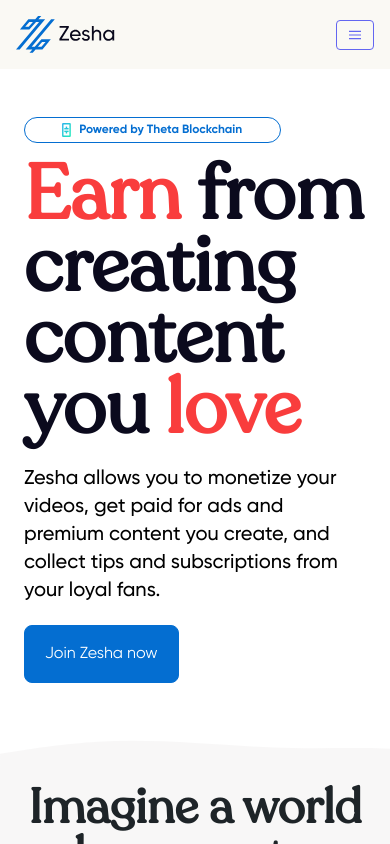
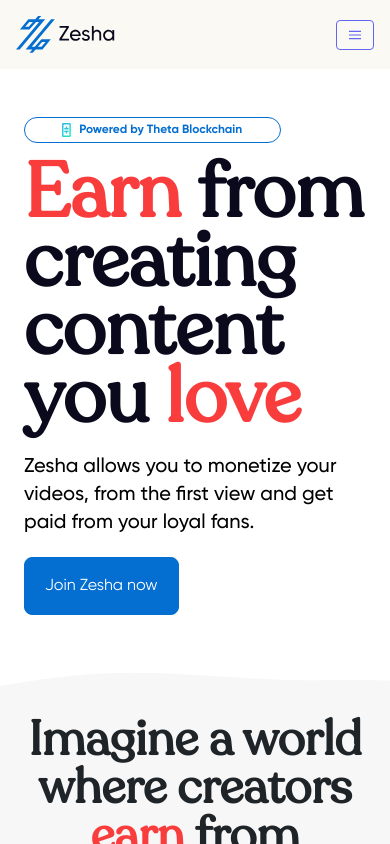
Before and after one commit to Zesha-io/zesha.io-frontend, a Next.js app: page /creators in a window 390 px wide. Shown: the top 844 px of the page. Built offline with nearby package versions, Linux system fonts and the light colour scheme.

Commit message:
Mobile responsiveness fix

```diff
--- a/src/app/creators/page.js
+++ b/src/app/creators/page.js
@@ -41,7 +41,7 @@
                                 </div>
 
                                 <div>
-                                    <h1 className="text-[76px] font-bold font-['Recoleta'] text-[#0B0A1D] leading-[71.36px]">
+                                    <h1 className="text-[76px] font-bold font-['Recoleta'] text-[#0B0A1D] leading-[68.36px]">
                                         <span className="text-[#F93D3D]">
                                             Earn
                                         </span>{" "}
@@ -54,10 +54,13 @@
                                 <div className="mb-5 md:mb-10 mt-5">
                                     <p className="text-xl font-medium">
                                         Zesha allows you to monetize your
-                                        videos, get paid for ads and premium
-                                        content you create, and collect tips and
-                                        subscriptions from your loyal fans.
+                                        videos, from the first view and get paid
+                                        from your loyal fans.
                                     </p>
+                                    {/* Zesha allows you to monetize your videos,
+                                    get paid for ads and premium content you
+                                    create, and collect tips and subscriptions
+                                    from your loyal fans. */}
                                 </div>
 
                                 <div className="flex items-center h-full w-full justify-start gap-3 flex-wrap">
--- a/src/components/Pages/App.jsx
+++ b/src/components/Pages/App.jsx
@@ -49,7 +49,7 @@
                                 </div>
                                 <div className="mb-5 md:mb-10 mt-5 mx-1">
                                     <p className="text-xl font-medium">
-                                        With Zesha, you can earn rewards while
+                                        With Zesha, you can earn rewards
                                         enjoying the content you love.
                                     </p>
                                 </div>
```
